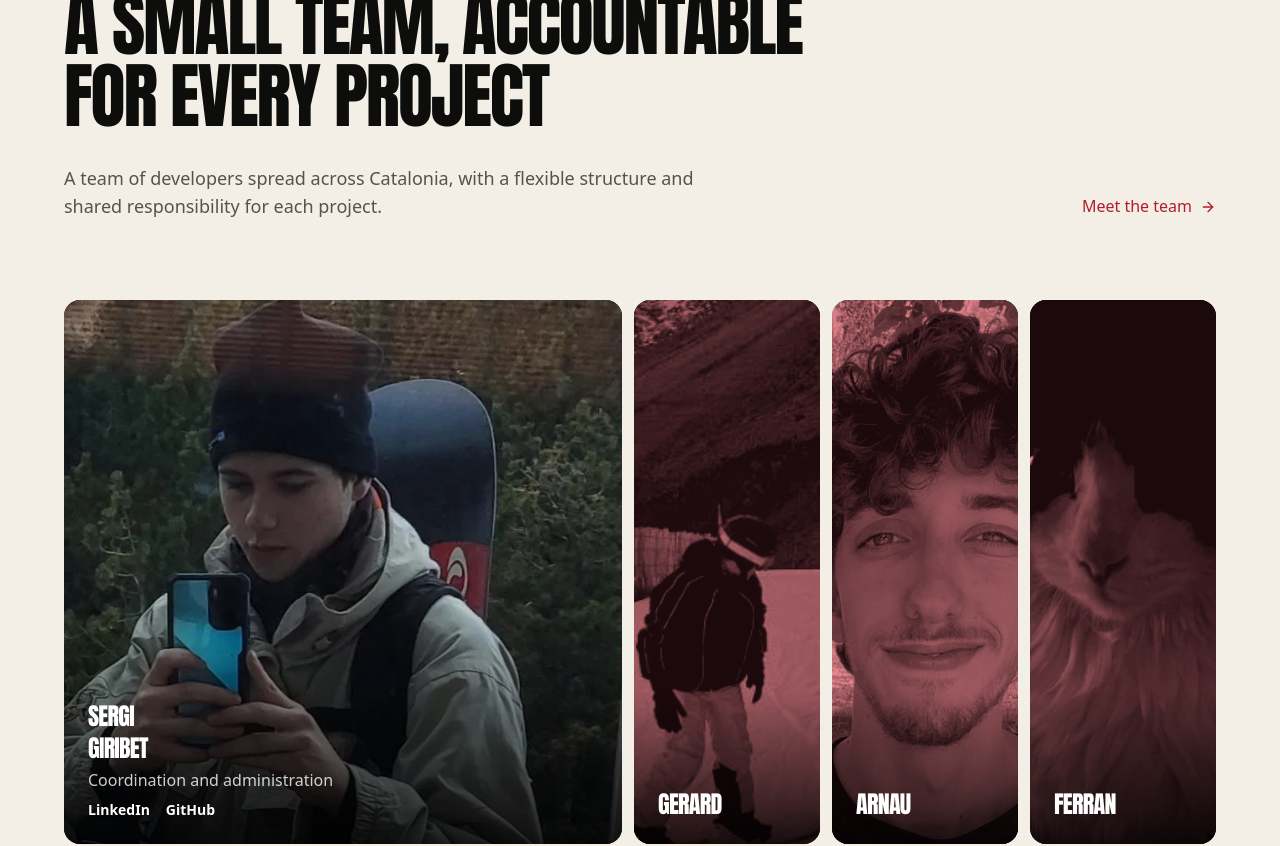
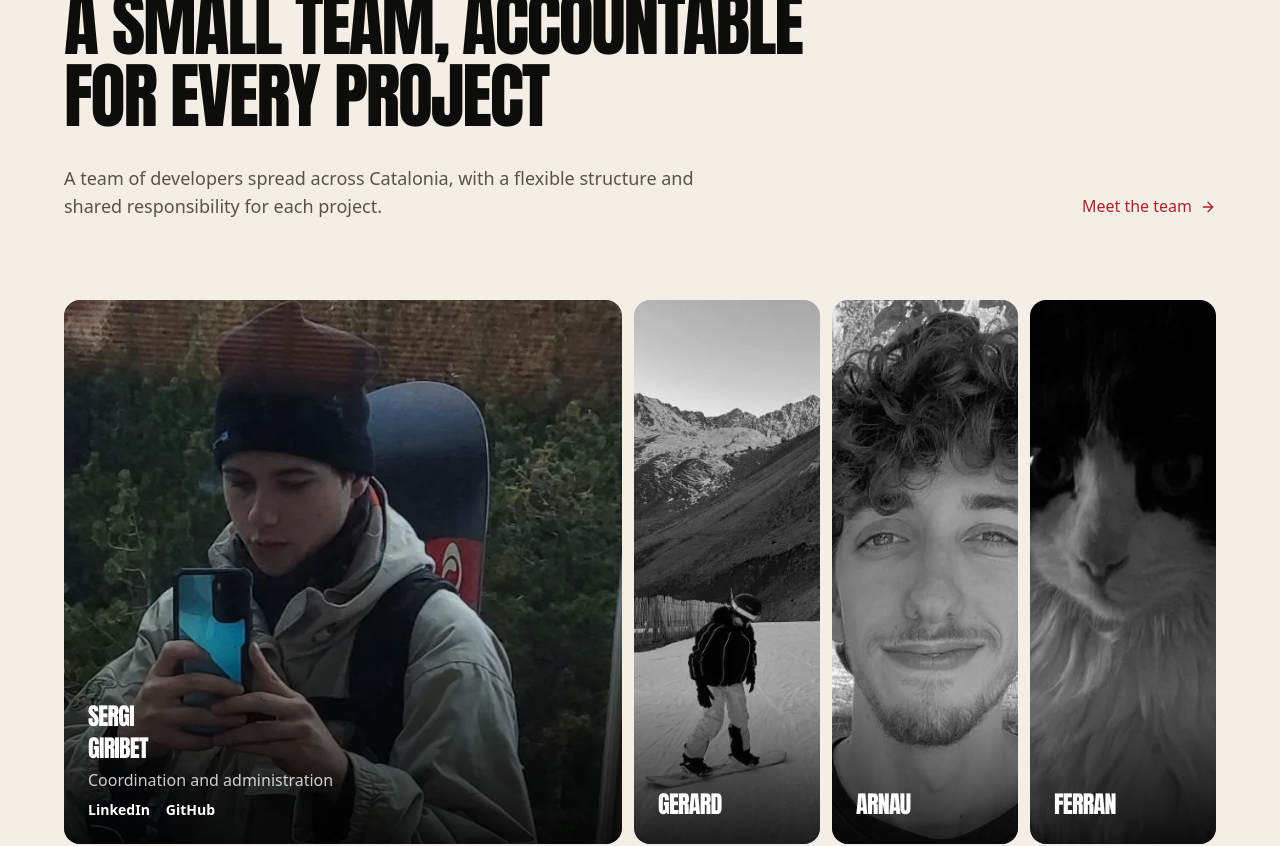
Before and after one commit to DuckHats/Portfoli, a React (Vite) app: page /en in a window 1280 px wide. Shown: the part 4923-5769 px from the top of the page. Built offline with nearby package versions, Linux system fonts and the light colour scheme.

Commit message:
revert: duotone team portraits
The team prefers the portraits as they were: grey when closed, in colour when open.

```diff
--- a/src/components/sections/TeamStrip.tsx
+++ b/src/components/sections/TeamStrip.tsx
@@ -16,7 +16,7 @@ export function TeamStrip({ heading: Heading = 'h3' }: { heading?: 'h2' | 'h3' }
         {teamMembers.map((member, index) => {
           const open = active === index
           return (
-            // Only the width eases (CSS); the photo zooms inside its own frame, so nothing stretches.
+            // Width eases in CSS; nothing inside is scaled, so photos and names never stretch.
             <li
               key={member.id}
               onPointerEnter={() => setActive(index)}
@@ -24,7 +24,17 @@ export function TeamStrip({ heading: Heading = 'h3' }: { heading?: 'h2' | 'h3' }
               style={{ flexGrow: open ? 3 : 1, flexBasis: 0 }}
               className="relative min-w-0 overflow-hidden rounded-2xl bg-tint transition-[flex-grow] duration-700 ease-[cubic-bezier(0.22,1,0.36,1)] motion-reduce:transition-none"
             >
-              <MemberPhoto member={member} color={open} className="absolute inset-0" />
+              <img
+                src={member.photo}
+                alt={member.name}
+                width={640}
+                height={640}
+                loading="lazy"
+                decoding="async"
+                className={`absolute inset-0 h-full w-full object-cover transition-[filter] duration-500 ${
+                  open ? '' : 'grayscale'
+                }`}
+              />
               <div className="absolute inset-x-0 bottom-0 bg-gradient-to-t from-black/80 to-transparent p-5 pt-24 text-white xl:p-6 xl:pt-24">
                 <MemberName member={member} open={open} Heading={Heading} />
                 <MemberMeta member={member} light hidden={!open} />
@@ -40,11 +50,14 @@ export function TeamStrip({ heading: Heading = 'h3' }: { heading?: 'h2' | 'h3' }
             key={member.id}
             className="grid grid-cols-[4.5rem_1fr] items-center gap-5 border-b border-ink/20 py-5"
           >
-            <MemberPhoto
-              member={member}
-              color={false}
-              small
-              className="relative h-[4.5rem] w-[4.5rem] rounded-full"
+            <img
+              src={member.photo}
+              alt={member.name}
+              width={160}
+              height={160}
+              loading="lazy"
+              decoding="async"
+              className="h-[4.5rem] w-[4.5rem] rounded-full object-cover grayscale"
             />
             <div>
               <Heading className="text-xl [hyphens:none] [overflow-wrap:normal]">
@@ -56,59 +69,6 @@ export function TeamStrip({ heading: Heading = 'h3' }: { heading?: 'h2' | 'h3' }
         ))}
       </ul>
     </>
-  )
-}
-
-/**
- * A portrait framed on the face (`photoFocus`) and, until it is the active one, set in the brand's
- * duotone: grey, contrasted and tinted red, so personal photos of every kind read as one set.
- * The active portrait turns back to colour.
- */
-function MemberPhoto({
-  member,
-  color,
-  small = false,
-  className,
-}: {
-  member: TeamMember
-  color: boolean
-  small?: boolean
-  className: string
-}) {
-  const { x = 50, y = 50, zoom = 1 } = member.photoFocus ?? {}
-  const size = small ? 160 : 640
-  return (
-    <div className={`overflow-hidden bg-ink ${className}`}>
-      <img
-        src={member.photo}
-        alt={member.name}
-        width={size}
-        height={size}
-        loading="lazy"
-        decoding="async"
-        style={{
-          objectPosition: `${x}% ${y}%`,
-          transformOrigin: `${x}% ${y}%`,
-          transform: `scale(${color ? zoom * 1.04 : zoom})`,
-        }}
-        className={`h-full w-full object-cover transition-[filter,transform] duration-700 ease-out motion-reduce:transition-none ${
-          color ? '' : 'contrast-125 brightness-90 grayscale'
-        }`}
-      />
-      {/* The duotone: red in the shadows and mid-tones, lifted blacks. */}
-      <span
-        aria-hidden
-        className={`absolute inset-0 bg-accent mix-blend-multiply transition-opacity duration-700 motion-reduce:transition-none ${
-          color ? 'opacity-0' : 'opacity-60'
-        }`}
-      />
-      <span
-        aria-hidden
-        className={`absolute inset-0 bg-[rgb(40_12_16)] mix-blend-screen transition-opacity duration-700 motion-reduce:transition-none ${
-          color ? 'opacity-0' : 'opacity-70'
-        }`}
-      />
-    </div>
   )
 }
 
--- a/src/content/team.ts
+++ b/src/content/team.ts
@@ -5,8 +5,6 @@ export interface TeamMember {
   name: string
   role: Localized
   photo: string
-  /** Where the face is in the photo (percentages) and how far to zoom in on it. */
-  photoFocus?: { x: number; y: number; zoom?: number }
   links: { label: string; url: string }[]
 }
 
@@ -23,7 +21,6 @@ export const teamMembers: TeamMember[] = [
       en: 'Coordination and administration',
     },
     photo: '/team/Sergi.webp',
-    photoFocus: { x: 45, y: 35 },
     links: [
       { label: 'LinkedIn', url: 'https://linkedin.com/in/sergigiribet' },
       { label: 'GitHub', url: 'https://github.com/SergiGiribet' },
@@ -38,7 +35,6 @@ export const teamMembers: TeamMember[] = [
       en: 'Back-end developer',
     },
     photo: '/team/Gerard.webp',
-    photoFocus: { x: 52, y: 70, zoom: 1.9 },
     links: [{ label: 'Web', url: 'https://www.gerardloriz.com/' }],
   },
   {
@@ -50,7 +46,6 @@ export const teamMembers: TeamMember[] = [
       en: 'Front-end developer',
     },
     photo: '/team/Arnau.webp',
-    photoFocus: { x: 50, y: 42 },
     links: [],
   },
   {
@@ -62,7 +57,6 @@ export const teamMembers: TeamMember[] = [
       en: 'Front-end developer',
     },
     photo: '/team/Ferran.webp',
-    photoFocus: { x: 50, y: 38 },
     links: [],
   },
 ]
```
Also changed, not shown: 2 other files (tests, documents, lock files or other folders).
